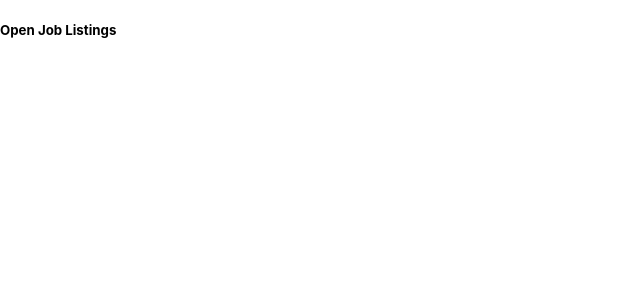
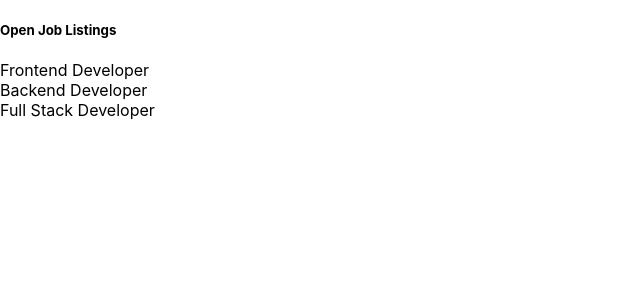
Before and after one commit to motikev/Group-I-Job-Board-React.js-Project, a React (Create React App) app: page / in a window 1280 px wide. Shown: the top 300 px of the page, without its empty margins (0-640 px from the left). Built offline with nearby package versions, Linux system fonts and the light colour scheme; data requests are answered from the project's data file.

Commit message:
enable the JobList component to render information on the page

```diff
--- /dev/null
+++ b/src/components/JobItem.js
@@ -0,0 +1,11 @@
+function JobItem({data}){
+    return(
+        <div className="job-container">
+            {data.title}
+
+        </div>
+    )
+
+}
+
+export default JobItem
--- a/src/components/JobList.js
+++ b/src/components/JobList.js
@@ -1,11 +1,15 @@
 import { useState, useEffect } from "react"
+import JobItem from "./JobItem";
 
-function JobList({data}){
-    console.log(data);
+function JobList({jobs}){
 
+    const renderJobs = jobs.map((job)=>{
+        return <JobItem key={job.id} data={job}/>
+    })
 
     return(
-        <div>
+        <div className="JobList-Container">
+            {renderJobs}
         </div>
     )
 }
--- a/src/components/JobPage.js
+++ b/src/components/JobPage.js
@@ -14,7 +14,7 @@ function JobPage(){
     return (
         <>
         <Header/>
-        <JobList data={jobs}/>
+        <JobList jobs={jobs}/>
         </>
     )
 }
```
